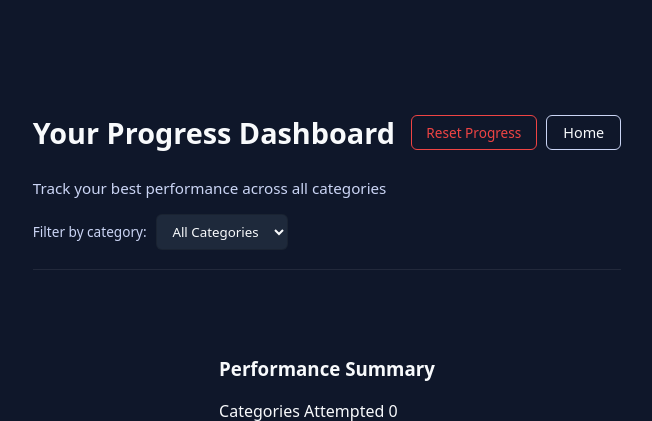
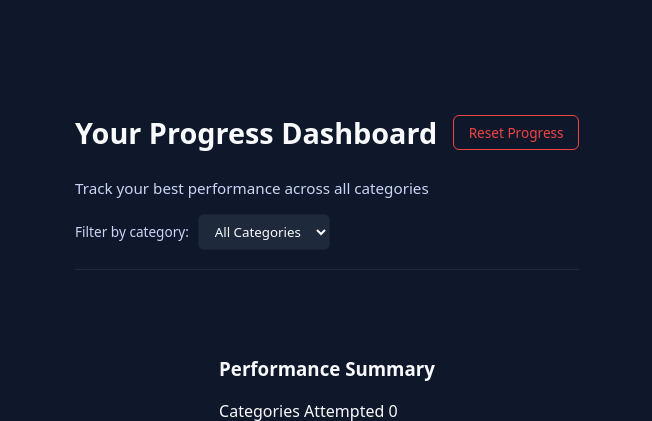
Before and after one commit to blackrexdl/flashcard_app, a Flask app: page /dashboard in a window 1280 px wide. Shown: the part 103-524 px from the top of the page, without its empty margins (313-965 px from the left). Run offline with Flask 3, Linux system fonts and the light colour scheme.

Commit message:
Remove home btn from dashboard to not appear in the navbar

```diff
--- a/templates/dashboard.html
+++ b/templates/dashboard.html
@@ -5,7 +5,6 @@
 {% block content %}
 <div class="dashboard-page">
   <main class="dashboard-container">
-
     <header class="dashboard-header">
       <div class="dashboard-header-top">
         <h1>Your Progress Dashboard</h1>
@@ -13,7 +12,6 @@
           <button id="reset-progress-btn" class="reset-progress-btn">
             Reset Progress
           </button>
-          <a href="/" class="dashboard-home-btn">Home</a>
         </div>
       </div>
       <p class="dashboard-subtitle">
```
